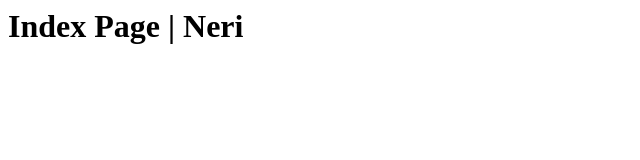
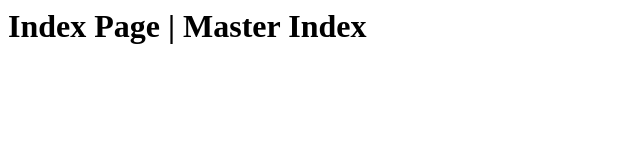
Before and after one commit to neriromel/test-git, a plain HTML site: page index.html in a window 1280 px wide. Shown: the whole page, without its empty margins (0-640 px from the left). Drawn offline with Linux system fonts and the light colour scheme.

Commit message:
Modified Master index html

```diff
--- a/index.html
+++ b/index.html
@@ -1 +1 @@
-<h1>Index Page | Neri</h1>
+<h1>Index Page | Master Index</h1>
```
